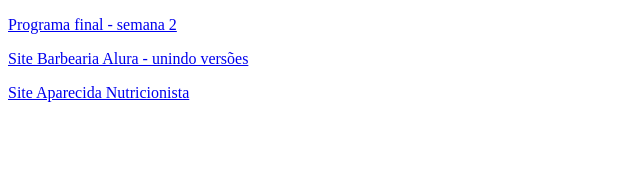
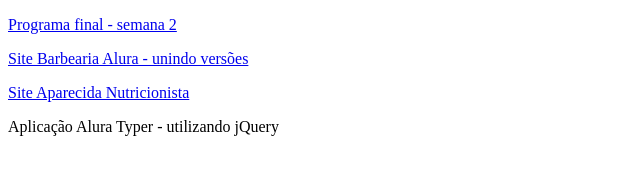
Before and after one commit to beatrizfiochi/Mentoria_CloudGirls, a plain HTML site: page index.html in a window 1280 px wide. Shown: the whole page, without its empty margins (0-640 px from the left). Drawn offline with Linux system fonts and the light colour scheme.

Commit message:
Criacao da aplicacao Alura Typer utilizando jQuery

```diff
--- a/index.html
+++ b/index.html
@@ -10,5 +10,6 @@
     <p><a href="Lógica/programa_final_semana_2.html">Programa final - semana 2</a></p>
     <p><a href="HTML E CSS/barbearia_alura/barbearia_alura_final.html">Site Barbearia Alura - unindo versões</a></p>
     <p><a href="introducao-javascript/index.html">Site Aparecida Nutricionista</a></p>
+    <p><a href="jQuery - Alura Typer/public/principal.html"></a>Aplicação Alura Typer - utilizando jQuery</p>
 </body>
 </html>
```
